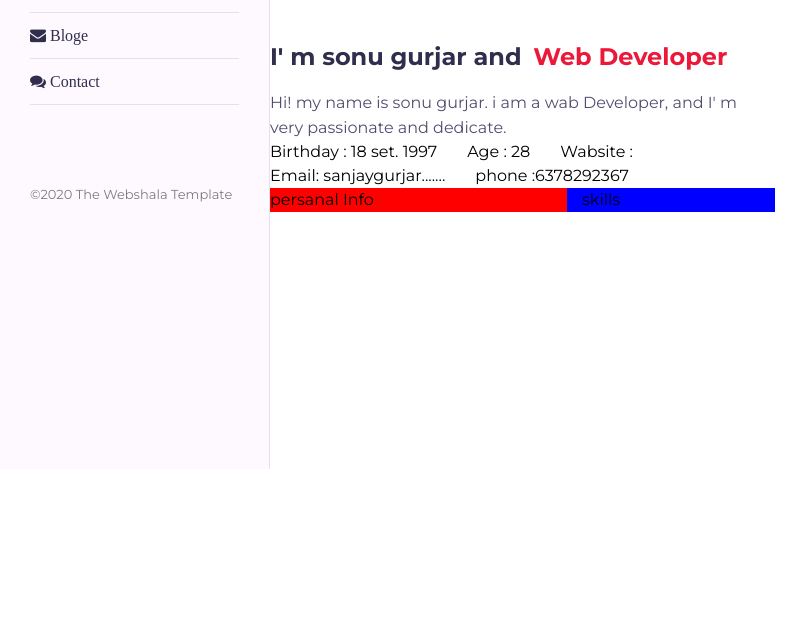
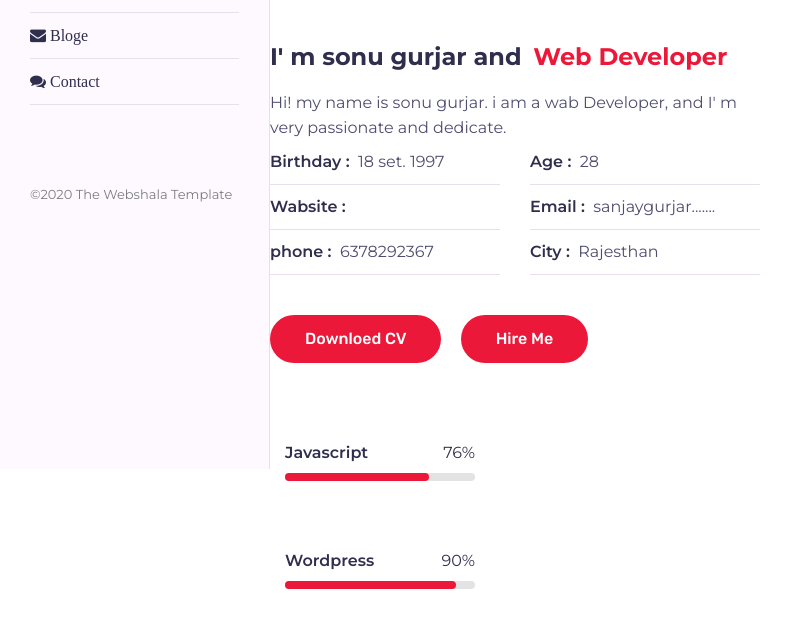
Before and after one commit to skg21/learn-html-css, a plain HTML site: page css/flex/personal Portfolio.html in a window 1280 px wide. Shown: the part 331-952 px from the top of the page, without its empty margins (0-808 px from the left). Before the commit the page ends 800 px from the top, so only its background shows below. Drawn offline with Linux system fonts and the light colour scheme.

Commit message:
adding portfolio file

```diff
--- a/css/flex/personal Portfolio.html
+++ b/css/flex/personal Portfolio.html
@@ -76,34 +76,76 @@
                                 <div class="personal-info padd-15">
                                     <div class="row">
                                         <div class="info-item padd-15">
-                                            <p> Birthday :<span> 18 set. 1997</span></p>
+                                            <p> Birthday : <span> 18 set. 1997</span></p>
                                         </div>
                                         <div class="info-item padd-15">
-                                            <p> Age :<span> 28</span></p>
+                                            <p> Age : <span> 28</span></p>
                                         </div>
                                         <div class="info-item padd-15">
-                                            <p> Wabsite :<span> </span></p>
+                                            <p> Wabsite : <span> </span></p>
                                         </div>
                                         <div class="info-item padd-15">
-                                            <p> Email:<span> sanjaygurjar.......</span></p>
+                                            <p> Email : <span> sanjaygurjar.......</span></p>
                                         </div>
                                         <div class="info-item padd-15">
-                                            <p> phone :<span>6378292367</span></p>
+                                            <p> phone : <span> 6378292367</span></p>
+                                        </div>
+                                        <div class="info-item padd-15">
+                                            <p> City : <span> Rajesthan</span></p>
+                                        </div>
+                                    </div>
+                                    <div class="row">
+                                        <div class="buttons padd-15">
+                                            <a href="#" class="btn"> Downloed CV </a>
+                                            <a href="#" class="btn"> Hire Me </a>
                                         </div>
                                     </div>
                                 </div>
-                            </div>
-                            <div class="row">
-                                <div class="persnal-info padd-15">
-                                    persanal Info
+                                <div class="row">
+                                    <div class="skills padd-15">
+                                        <div class="row">
+                                            <div class="skills-item padd-15">
+                                                <h5>Javascript</h5>
+                                                <div class="progress">
+                                                    <div class="progress-in" style="width: 76%"></div>
+                                                    <div class="skill-precent">76%</div>
+                                                </div>
+                                            </div>
+                                            <div class="skills-item padd-15">
+                                                <h5>Wordpress</h5>
+                                                <div class="progress">
+                                                    <div class="progress-in" style="width: 90%"></div>
+                                                    <div class="skill-precent">90%</div>
+                                                </div>
+                                            </div>
+                                            <div class="skills-item padd-15">
+                                                <h5>Java</h5>
+                                                <div class="progress">
+                                                    <div class="progress-in" style="width: 80%"></div>
+                                                    <div class="skill-precent">80%</div>
+                                                </div>
+                                            </div>
+                                            <div class="skills-item padd-15">
+                                                <h5>Bootstrap</h5>
+                                                <div class="progress">
+                                                    <div class="progress-in" style="width: 60%"></div>
+                                                    <div class="skill-precent">60%</div>
+                                                </div>
+                                            </div>
+                                        </div>
+                                    </div>
                                 </div>
-                                <div class="skills padd-15">
-                                    skills
+                                <div class="row">
+                                    <div class="education">
+                                        hello
+                                    </div>
+                                    <div class="experience">
+                                        hello
+                                    </div>
                                 </div>
                             </div>
                         </div>
                     </div>
-                </div>
             </section>
             <!--About-section-end-->
 
@@ -178,6 +220,7 @@
             margin-right: -15px;
             margin-left: -15px;
             position: relative;
+
         }
 
         .padd-15 {
@@ -206,6 +249,23 @@
 
         .shadow-dark {
             box-shadow: 0 0 20px rgba(48, 46, 77, 0.15);
+        }
+
+        .btn {
+            font-size: 16px;
+            font-family: 'Rubik', sans-serif;
+            font-weight: 500;
+            padding: 12px 35px;
+            color: #ffffff;
+            border-radius: 40px;
+            transition: all 0.3s ease;
+            display: inline-block;
+            white-space: nowrap;
+        }
+
+        .btn:hover {
+            -webkit-transform: scale(1.05);
+            transform: scale(1.05);
         }
 
         .hidden {
@@ -289,15 +349,13 @@
             justify-content: center;
         }
 
+        .row .skills-item .progress .progress-in,
+        .btn,
         .aside .nav-toggler span,
         .aside .nav-toggler span::before,
         .aside .nav-toggler span::after,
         .home .intro .social-link a {
-            height: 2px;
-            width: 18px;
-            display: inline-block;
             background-color: #ec1839;
-            position: relative;
         }
 
         .aside .nav-toggler span::before {
@@ -443,17 +501,106 @@
         }
 
         .row .about-content .persnal-info {
-            background-color: red;
             -ms-flex: 0 0 60%;
             flex: 0 0 60%;
             max-width: 60%;
+            margin-top: 40px;
         }
 
-        .row .about-content .skills {
-            background-color: blue;
+        .row .info-item {
+            -ms-flex: 0 0 50%;
+            flex: 0 0 50%;
+            max-width: 50%;
+        }
+
+        .row .info-item p {
+            font-weight: 600;
+            padding: 10px 0px;
+            font-weight: 16px;
+            margin: 0;
+            color: #302e4d;
+            border-bottom: 1px solid #e8dfec;
+        }
+
+        .row .info-item p span {
+            font-weight: 400;
+            color: #504e70;
+            margin-left: 4px;
+            display: inline-block;
+        }
+
+        .row .buttons {
+            margin-top: 30px;
+        }
+
+        .row .buttons .btn {
+            margin-right: 15px;
+            margin-top: 10px;
+        }
+
+        .row .skills {
             -ms-flex: 0 0 40%;
             flex: 0 0 40%;
             max-width: 40%;
+            margin-top: 40px;
+        }
+
+        .row .skills-item {
+            -ms-flex: 0 0 100%;
+            flex: 0 0 100%;
+            max-width: 100%;
+            margin: 30px;
+
+        }
+
+        .row .skills-item h5 {
+            line-height: 40px;
+            font-weight: 600;
+            font-size: 16px;
+            color: #302e4d;
+            text-transform: capitalize;
+            margin: 0;
+        }
+
+        .row .skills-item .progress {
+            background-color: #e3e3e3;
+            height: 8px;
+            border-radius: 4px;
+            width: 100%;
+            position: relative;
+        }
+
+        .row .skills-item .progress .progress-in {
+            position: absolute;
+            left: 0;
+            top: 0;
+            height: 100%;
+            border-radius: 4px;
+        }
+
+
+        .row .skills-item .skill-precent {
+            line-height: 40px;
+            position: absolute;
+            right: 0;
+            top: -40px;
+            font-weight: 400;
+            color: #302e4d;
+        }
+
+        .row .education .padd-15 {
+            background-color: red;
+            -ms-flex: 0 0 50%;
+            flex: 0 0 50%;
+            max-width: 50%;
+
+        }
+
+        .row .experience .padd-15 {
+            background-color: blue;
+            -ms-flex: 0 0 50%;
+            flex: 0 0 50%;
+            max-width: 50%;
         }
     </style>
 </body>
```
